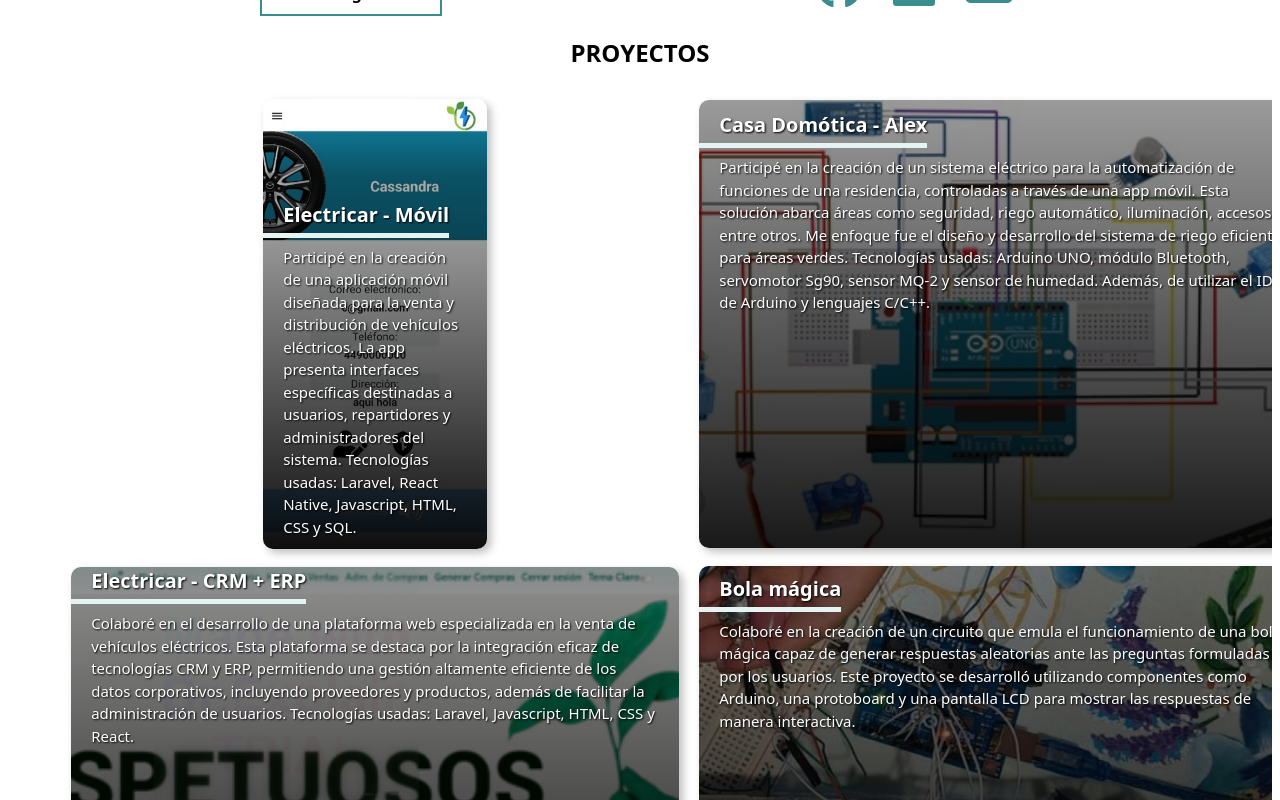
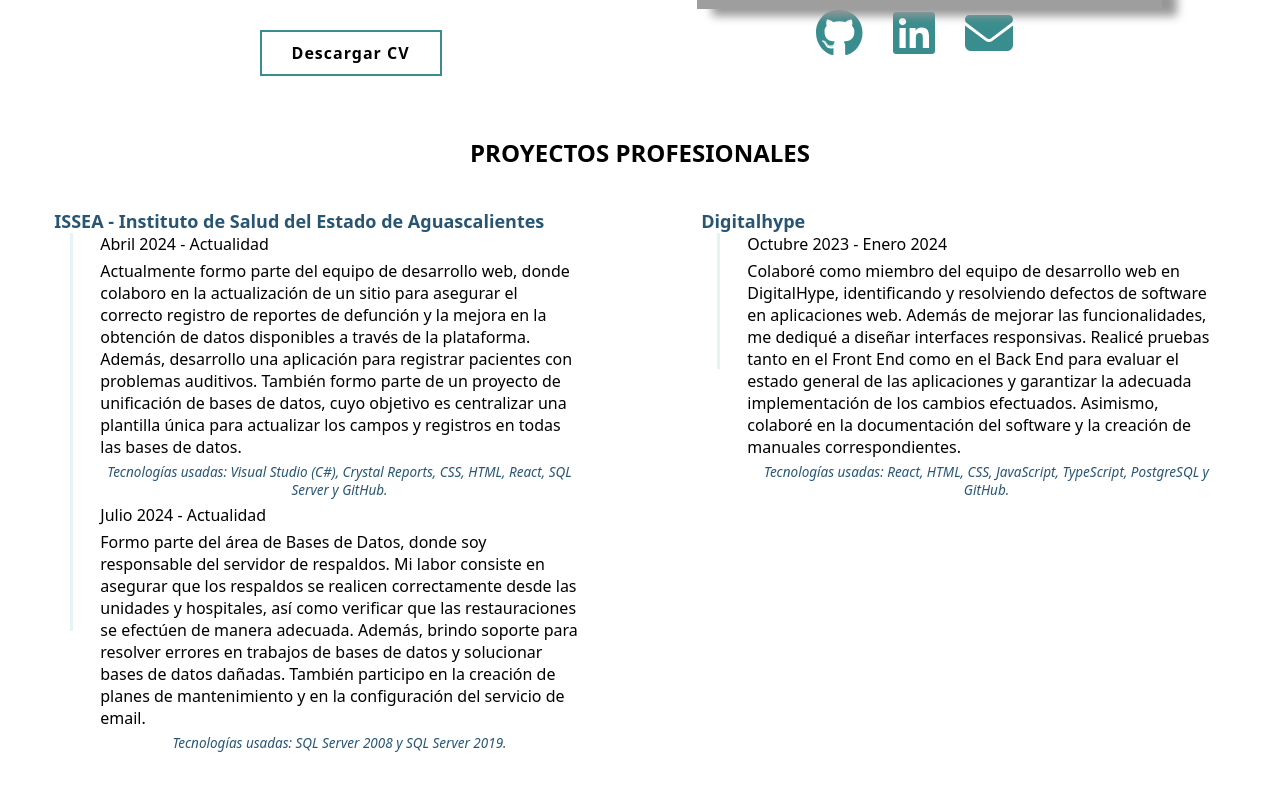
Before and after one commit to CassandraCHZ/portafolioWeb, a React (Create React App) app: page / in a window 1280 px wide. Shown: the part 440-1240 px from the top of the page. Built offline with nearby package versions, Linux system fonts and the light colour scheme; grey boxes are pictures that could not be loaded.

Commit message:
Actualizaciones pero no funciona lo responsivo en mi compu

```diff
--- a/src/App.js
+++ b/src/App.js
@@ -1,6 +1,7 @@
 import React, { useRef } from 'react';
 import Navbar from './navigation/navbar';
 import AboutMe from './aboutMe/aboutMe';
+import ProjectsProfesional from './projects/projectsProfesional';
 import Projects from './projects/projects';
 import Education from './education/education';
 import Skills from './skills/skills';
@@ -9,6 +10,7 @@
 
 export default function App() {
   const aboutMeRef = useRef(null);
+  const projectPRef = useRef(null)
   const projectRef = useRef(null);
   const educationRef = useRef(null);
   const skillsRef = useRef(null);
@@ -17,10 +19,13 @@
   return (
     <div>
       <Navbar
-        refs={{ aboutMeRef, projectRef, educationRef, skillsRef, contacmeRef }} />
+        refs={{ aboutMeRef, projectPRef, projectRef, educationRef, skillsRef, contacmeRef }} />
 <br/><br/><br/><br/>
       <div id="sobre-mi" ref={aboutMeRef}>
         <AboutMe />
+      </div>
+      <div id="proyectoP" ref={projectPRef}>
+        <ProjectsProfesional />
       </div>
       <div id="proyecto" ref={projectRef}>
         <Projects />
--- a/src/aboutMe/aboutMe.js
+++ b/src/aboutMe/aboutMe.js
@@ -6,7 +6,7 @@
 import React from 'react';
 
 function AboutMe() {
-  const cvUrl = "https://drive.google.com/file/d/1gxadfQkzsf6ZjUDXy17O2MpB1xkBWv3H/view?usp=sharing";
+  const cvUrl = "https://drive.google.com/file/d/1I6IQW1QeE-LwRanwCS8lsXL2yG1BO26g/view?usp=sharing";
   const email = "cassandra.hdez.zav@gmail.com";
   const linkLinkedIn = "https://www.linkedin.com/in/cassandra-hernández-zavala-0a48192a8";
   const linkGitHub = "https://github.com/CassandraCHZ";
--- a/src/aboutMe/aboutMe.modules.css
+++ b/src/aboutMe/aboutMe.modules.css
@@ -10,6 +10,7 @@
 .leftColumn {
     background-color: white;
     max-height: 500px;
+    margin-top: 60px;
 }
 
 .rightColumn {
--- a/src/locales/en/translation.json
+++ b/src/locales/en/translation.json
@@ -3,7 +3,17 @@
     "Projects": "Projects",
     "Education": "Education",
 
-    "PROJECTS": "PROJECTS",
+    "PROFESSIONALPROJECTS": "PROFESSIONAL PROJECTS",
+    "DigitalHype": "I collaborated as a member of the web development team at DigitalHype, identifying and resolving software defects in web applications. In addition to improving functionalities, I was dedicated to designing responsive interfaces. I performed testing in both Front End and Back End to evaluate the overall state of the applications and ensure the proper implementation of the changes made. I also collaborated in the documentation of the software and the creation of the corresponding manuals.",
+    "DigitalHypeTech": "Technologies used: React, HTML, CSS, JavaScript, TypeScript, PostgreSQL and GitHub.",
+    "DigitalHypeDate": "October 2023 - January  2024",
+    "ISEADesarrollador": "I am currently part of the web development team, where I collaborate in the updating of a site to ensure the correct registration of death reports and the improvement in obtaining data available through the platform. In addition, he developed an application to register patients with hearing problems.I'm also part of a database unification project, which aims to centralize a single template to update fields and records across databases.",
+    "ISEADesarrolladorTech": "Technologies used: Visual Studio (C#), Crystal Reports, CSS, HTML, React, SQL Server and GitHub. ",
+    "ISEADesarrolladorDate": "April 2024 - Present",
+    "ISEADBA": "I am part of the Databases area, where I am responsible for the backup server. My job is to ensure that backups are carried out correctly from units and hospitals, as well as to verify that restorations are carried out properly. In addition, I provide support to resolve errors in database jobs and troubleshoot corrupted databases. I also participate in the creation of maintenance plans and in the configuration of the email service.",
+    "ISEADBATech": "Technologies used: SQL Server 2008 and SQL Server 2019.",
+    "ISEADBADate": "July 2024 - Present",
+    "PROJECTS": "UNIVERSITY PROJECTS",
     "EDUCATION": "EDUCATION",
 
     "Greetings": "Hi, I am",
--- a/src/locales/es/translation.json
+++ b/src/locales/es/translation.json
@@ -3,7 +3,17 @@
     "Projects": "Proyectos",
     "Education": "Educación",
 
-    "PROJECTS": "PROYECTOS",
+    "PROFESSIONALPROJECTS": "PROYECTOS PROFESIONALES",
+    "DigitalHype": "Colaboré como miembro del equipo de desarrollo web en DigitalHype, identificando y resolviendo defectos de software en aplicaciones web. Además de mejorar las funcionalidades, me dediqué a diseñar interfaces responsivas. Realicé pruebas tanto en el Front End como en el Back End para evaluar el estado general de las aplicaciones y garantizar la adecuada implementación de los cambios efectuados. Asimismo, colaboré en la documentación del software y la creación de manuales correspondientes.",
+    "DigitalHypeTech": "Tecnologías usadas: React, HTML, CSS, JavaScript, TypeScript, PostgreSQL y GitHub.",
+    "DigitalHypeDate": "Octubre 2023 - Enero 2024",
+    "ISEADesarrollador": "Actualmente formo parte del equipo de desarrollo web, donde colaboro en la actualización de un sitio para asegurar el correcto registro de reportes de defunción y la mejora en la obtención de datos disponibles a través de la plataforma. Además, desarrollo una aplicación para registrar pacientes con problemas auditivos. También formo parte de un proyecto de unificación de bases de datos, cuyo objetivo es centralizar una plantilla única para actualizar los campos y registros en todas las bases de datos.",
+    "ISEADesarrolladorTech": "Tecnologías usadas: Visual Studio (C#), Crystal Reports, CSS, HTML, React, SQL Server y GitHub.",
+    "ISEADesarrolladorDate": "Abril 2024 - Actualidad",
+    "ISEADBA": "Formo parte del área de Bases de Datos, donde soy responsable del servidor de respaldos. Mi labor consiste en asegurar que los respaldos se realicen correctamente desde las unidades y hospitales, así como verificar que las restauraciones se efectúen de manera adecuada. Además, brindo soporte para resolver errores en trabajos de bases de datos y solucionar bases de datos dañadas. También participo en la creación de planes de mantenimiento y en la configuración del servicio de email.",
+    "ISEADBATech": "Tecnologías usadas: SQL Server 2008 y SQL Server 2019.",
+    "ISEADBADate": "Julio 2024 - Actualidad",
+    "PROJECTS": "PROYECTOS UNIVERSITARIOS",
     "EDUCATION": "EDUCACIÓN",
 
     "Greetings": "Hola, soy",
--- a/src/navigation/navbar.js
+++ b/src/navigation/navbar.js
@@ -43,8 +43,8 @@
                 <li className={activeSection === 'sobreMi' ? 'active' : ''}>
                     <a href="#sobre-mi" onClick={() => scrollToSection(refs.aboutMeRef)} className="btnfos btnfos-2">{t('AboutMe')}</a>
                 </li >
-                <li className={activeSection === 'proyecto' ? 'active' : ''}>
-                    <a href="#proyectos" onClick={() => scrollToSection(refs.projectRef)} className="btnfos btnfos-2">{t('Projects')}</a>
+                <li className={activeSection === 'proyectoP' ? 'active' : ''}>
+                    <a href="#proyectos" onClick={() => scrollToSection(refs.projectPRef)} className="btnfos btnfos-2">{t('Projects')}</a>
                 </li>
                 <li className={activeSection === 'educacion' ? 'active' : ''}>
                     <a href="#educacion" onClick={() => scrollToSection(refs.educationRef)} className="btnfos btnfos-2">{t('Education')}</a>
--- /dev/null
+++ b/src/projects/projectsProfesional.js
@@ -0,0 +1,51 @@
+import './projectsProfesional.modules.css';
+import React from 'react';
+import { useTranslation } from 'react-i18next';
+
+function ProjectsProfesional() {
+  //Change language
+  const { t } = useTranslation();
+
+  return (
+    <div>
+      <div className="title" style={{ fontFamily: "system-ui, -apple-system, BlinkMacSystemFont, 'Segoe UI', Roboto, Oxygen, Ubuntu, Cantarell, 'Open Sans', 'Helvetica Neue', sans-serif", fontSize: "x-large", fontWeight: "bolder", textAlign: "center", marginTop:"60px" }}>{t('PROFESSIONALPROJECTS')}</div>
+      <div className="contenedo">
+
+        <div className="lineatemp">
+        <div className="subtitle" style={{ fontWeight: "600"}}>ISSEA - Instituto de Salud del Estado de Aguascalientes</div>
+           <div className="fila">
+            <div className="disco"><div></div></div>
+            <div className="info-container">
+              <div>{t('ISEADesarrolladorDate')}</div>
+              <div>{t('ISEADesarrollador')}</div>
+              <div className="subtitle2" style={{width: "100%"}}> {t('ISEADesarrolladorTech')} </div>
+            </div>
+          </div>
+          <div className="fila">
+            <div className="disco"><div></div></div>
+            <div className="info-container">
+              <div>{t('ISEADBADate')}</div>
+              <div>{t('ISEADBA')}</div>
+              <div className="subtitle2" style={{width: "100%"}}> {t('ISEADBATech')} </div>
+            </div>
+          </div>
+        </div>
+
+        <div className="lineatemp">
+        <div className="subtitle" style={{ fontWeight: "600"}}>Digitalhype</div>
+          <div className="fila">
+            <div className="disco"><div></div></div>
+            <div className="info-container">
+              <div>{t('DigitalHypeDate')}</div>
+              <div>{t('DigitalHype')}</div>
+              <div className="subtitle2" style={{width: "100%"}}> {t('DigitalHypeTech')} </div>
+            </div>
+          </div>
+        </div>
+
+      </div>
+      </div>
+  );
+}
+
+export default ProjectsProfesional;
--- /dev/null
+++ b/src/projects/projectsProfesional.modules.css
@@ -0,0 +1,96 @@
+.contenedo {
+    display: grid;
+    font-family: system-ui, -apple-system, BlinkMacSystemFont, 'Segoe UI', Roboto, Oxygen, Ubuntu, Cantarell, 'Open Sans', 'Helvetica Neue', sans-serif;
+    height: 90vh;
+    gap: 30px;
+    grid-template-columns: 1fr 1fr;
+}
+
+.title {
+    font-size: x-large;
+    font-weight: bold;
+    text-align: center;
+    margin: 20px 0;
+}
+
+.subtitle {
+    display: flex;
+    font-size: large;
+    text-align: center;
+    align-items: center;
+    color: rgb(39, 85, 115);
+}
+
+
+.lineatemp {
+    position: relative;
+    width: 85%;
+    height: 100%;
+    margin: 0 auto;
+}
+
+
+.fila {
+    display: flex;
+    justify-content: start;
+    position: relative;
+    padding: auto;
+}
+
+.fila .info-container {
+    flex: 1;
+    margin-left: 10px;
+}
+
+.fila .info-container>div {
+    margin-bottom: 5px;
+}
+
+.fila .subtitle2 {
+    font-size: 13.5px;
+    color: var(--secondary-blue);
+    text-align: center;
+    width: 60%;
+    font-style: italic;
+}
+
+.fila .disco {
+    width: 36px;
+    display: flex;
+    flex-direction: column;
+    position: relative;
+    justify-content: center;
+    align-items: center;
+}
+
+.fila .disco:after {
+    content: '';
+    position: absolute;
+    top: 0;
+    left: calc(50% - 2px);
+    height: 100%;
+    width: 3px;
+    background: var(--third-blue);
+    z-index: -1;
+}
+
+.fila:first-child .disco:after {
+    height: 50%;
+    top: 50%;
+}
+
+.fila:last-child .disco:after {
+    height: 50%;
+}
+
+.fila:hover .disco>div {
+    border: 10px solid var(--primary-blue);
+    background: white;
+    border-radius: 50%;
+}
+
+@media (max-width: 767px) {
+    .contenedo {
+      grid-template-columns: 1fr;
+    }
+  }
```
Also changed, not shown: 2 other files (tests, documents, lock files or other folders).
